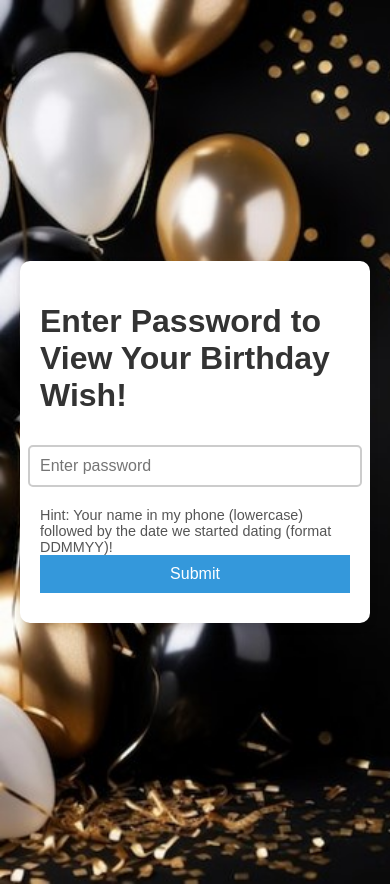
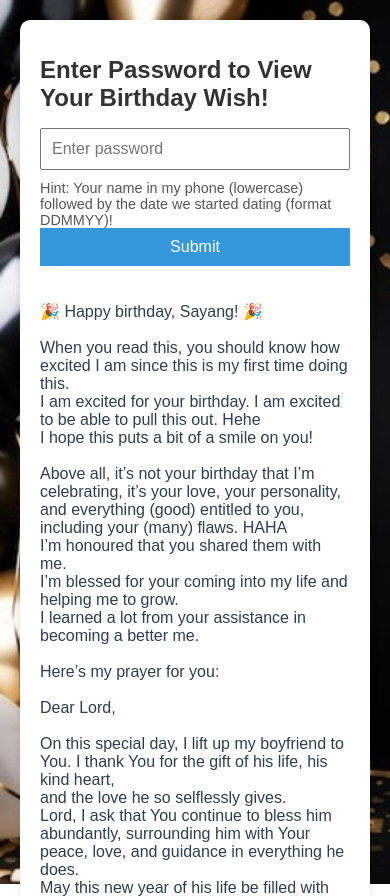
Before and after one commit to myan-git/BirthdayWishes, a plain HTML site: page index.html in a window 390 px wide. Shown: the top 896 px of the page. Drawn offline with Linux system fonts and the light colour scheme.

Commit message:
Update index.html

```diff
--- a/index.html
+++ b/index.html
@@ -13,7 +13,7 @@
         	background-attachment: scroll;
         	display: flex;
         	justify-content: center;
-        	align-items: center;
+        	align-items: flex-start;
         	height: 100vh;
         	margin: 0;
 		padding: 20px;
@@ -21,7 +21,7 @@
 
         .container {
 		max-width: 600px;
-		width: 90%;
+		width: 100%;
             	text-align: left;
             	background-color: #fff;
             	padding: 20px;
@@ -30,7 +30,7 @@
 		display: flex;
 		flex-direction: column;
 		align-items: center;
-		overflow: hidden;
+		overflow: auto;
         	}
 
         h1 {
@@ -39,20 +39,18 @@
        		}
 
         #message {
-            	display: none;
-            	font-size: 0.9em;
+            	font-size: 1rem;
             	color: #2c3e50;
 		padding: 10px;
+		word-wrap: break-word;
 		width: 100%;
 	        }
 
         input[type="password"] {
             	width: 100%;
 		padding: 10px;
-            	margin: 10px 0;
-            	border: 2px solid #ccc;
-            	border-radius: 5px;
-            	font-size: 16px;
+            	font-size: 1rem;
+		box-sizing: border-box;
 	        }
 
         button {
@@ -80,7 +78,11 @@
 		margin-top: 10px;
 	}
 	@media (max-width: 600px) {
-            #message {
+		h1 {
+			font-size: 1.5em;
+		.container {
+			padding: 15px;
+		#message {
                 font-size: 1em;
 	    }
 	}
```
